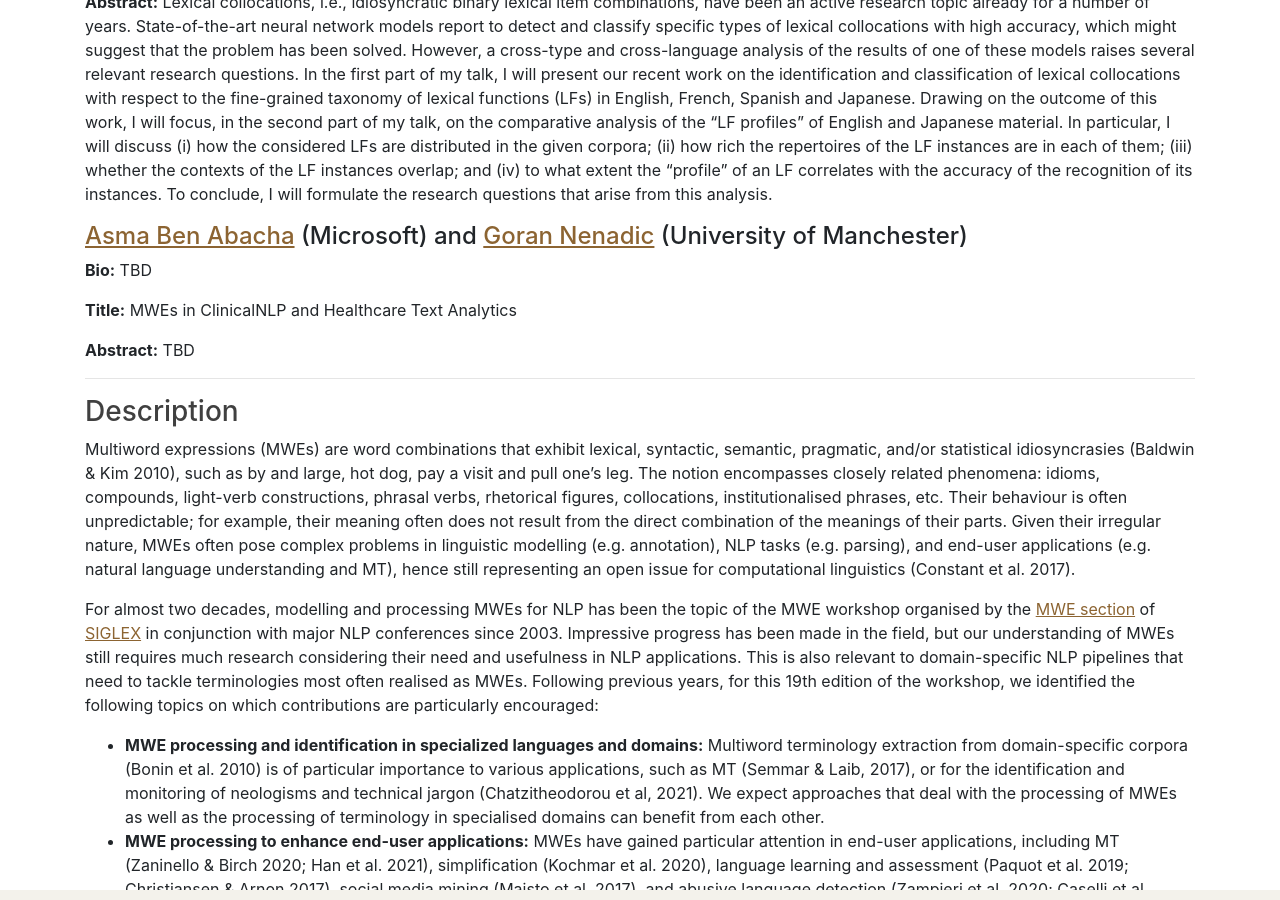
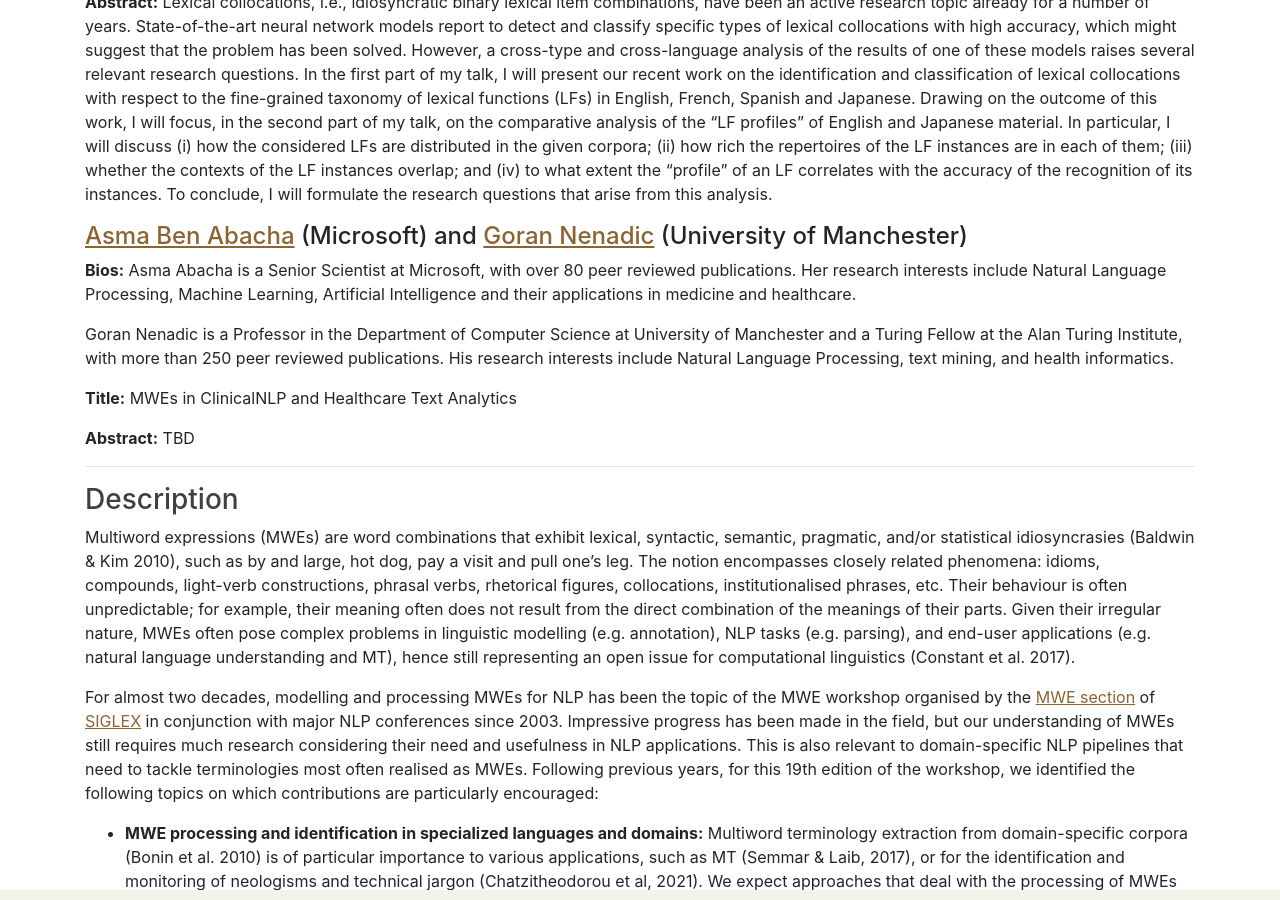
Before and after one commit to multiword/multiword.github.io, a Jekyll site: the page built from mwe2023/index.md, in a window 1280 px wide and 900 px high, scrolled down 1707 px. Built offline with Jekyll 4.4.1, drawn with Linux system fonts in a browser that asks for light colours; comment, search, counter and statistics services are not loaded.

Commit message:
Added bios for second keynote speech

```diff
--- a/mwe2023/index.md
+++ b/mwe2023/index.md
@@ -99,7 +99,9 @@ Tentative schedule:
 
 #### [Asma Ben Abacha](https://sites.google.com/site/asmabenabacha/) (Microsoft) and [Goran Nenadic](https://personalpages.manchester.ac.uk/staff/gnenadic/) (University of Manchester)
 
-**Bio:** TBD
+**Bios:** Asma Abacha is a Senior Scientist at Microsoft, with over 80 peer reviewed publications. Her research interests include Natural Language Processing, Machine Learning, Artificial Intelligence and their applications in medicine and healthcare.
+
+Goran Nenadic is a Professor in the Department of Computer Science at University of Manchester and a Turing Fellow at the Alan Turing Institute, with more than 250 peer reviewed publications. His research interests include Natural Language Processing, text mining, and health informatics.
 
 **Title:** MWEs in ClinicalNLP and Healthcare Text Analytics
 
```
